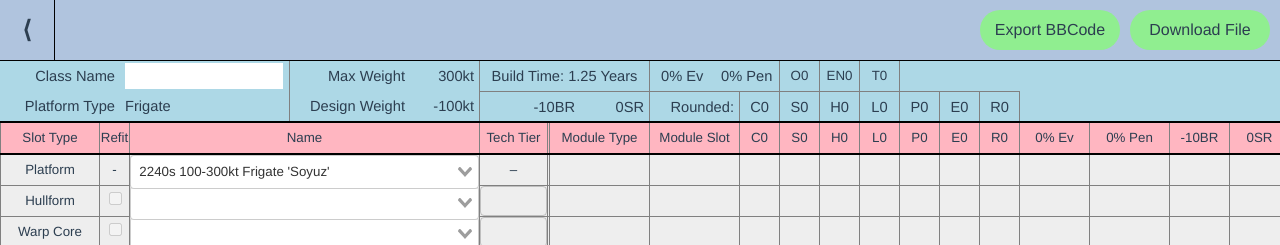
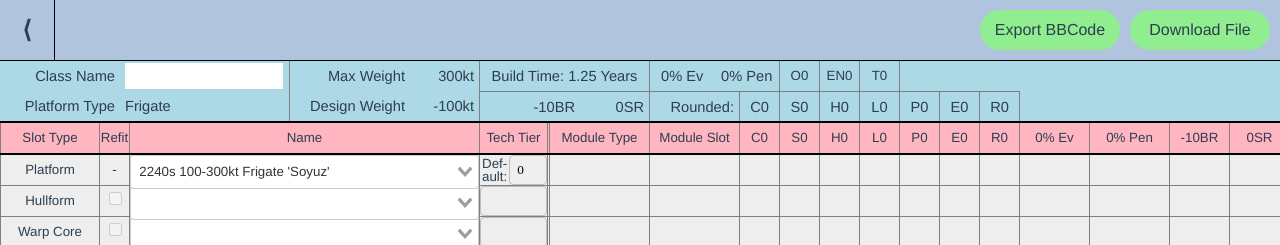
Before and after one commit to OnAGravitasHunt/ship-designer-new, a Vue app: page /create in a window 1280 px wide. Shown: the top 245 px of the page. Built offline with nearby package versions, Linux system fonts and the light colour scheme.

Commit message:
allow setting a default tech tier

```diff
--- a/src/components/design/DesignTablePlatformRow.vue
+++ b/src/components/design/DesignTablePlatformRow.vue
@@ -4,7 +4,6 @@
     <div class="design-row-cell">-</div>
     <div
       class="design-row-cell"
-      :class="{ 'high-z': highZ }"
       :style="[zIndex]"
     >
       <v-select
@@ -14,7 +13,14 @@
         :options="[...permittedPlatforms.map(m => m.name)]"
       />
     </div>
-    <div class="design-row-cell double-right">–</div>
+    <div class="design-row-cell double-right input-wrapper">
+      <div class="input-label">Def-ault:</div>
+      <input
+        class="tech-tier-input"
+        type="number"
+        v-model="defaultTier"
+      />
+    </div>
     <div v-for="n in 16" :key="n" class="design-row-cell"></div>
   </div>
 </template>
@@ -22,11 +28,6 @@
 <script>
 export default {
   name: 'DesignTablePlatformRow',
-  data () {
-    return {
-      highZ: false
-    }
-  },
   computed: {
     moduleName: {
       get () {
@@ -34,6 +35,14 @@ export default {
       },
       set (name) {
         this.$store.dispatch('setPlatform', { name })
+      }
+    },
+    defaultTier: {
+      get () {
+        return this.$store.state.design.defaultTier
+      },
+      set (t) {
+        this.$store.commit('setDefaultTier', t)
       }
     },
     permittedPlatforms () {
@@ -72,7 +81,26 @@ export default {
 .double-right {
   border-right: 3px double grey;
 }
-/* .high-z {
-  z-index: 100;
-} */
+.tech-tier-input {
+  box-sizing: border-box;
+  outline: none;
+  background-color: transparent;
+  font-family: 'Avenir';
+  width: 38px;
+  font-size: 10pt;
+  height: 30px;
+  border: 1px solid rgba(60, 60, 60, 0.26);
+  border-radius: 4px;
+  text-align: center;
+  font-weight: inherit;
+  vertical-align: top;
+}
+.input-label {
+  width: 25px;
+  height: 30px;
+  display: inline-block;
+  margin: 0 2px;
+  line-height: 10pt;
+  padding-top: 2px;
+}
 </style>
--- a/src/store/design.js
+++ b/src/store/design.js
@@ -31,6 +31,7 @@ function roundPercents (s) {
 
 export default {
   state: {
+    defaultTier: 0,
     className: 'Comet Study 1',
     platformGrade: 1,
     minSlots: 2,
@@ -97,6 +98,9 @@ export default {
     },
     setMinSlots (state, min) {
       state.minSlots = min
+    },
+    setDefaultTier (state, tier) {
+      state.defaultTier = tier
     }
   },
   actions: {
@@ -118,7 +122,6 @@ export default {
             return state.slots[i] && state.slots[i].module ? state.slots[i] : s
           })
         }
-        // console.log(slots)
         slots = slots.map((s, i) => ({ ...s, key: i }))
 
         commit('setPlatformName', name)
@@ -135,7 +138,7 @@ export default {
         properties.isRefit = false
         properties.stats = {}
       } else if (state.slots[index].module === null && properties.module) {
-        properties.techTier = 0
+        properties.techTier = state.defaultTier
       }
       commit('setSlot', {
         index,
@@ -173,6 +176,7 @@ export default {
       dispatch('setPlatform', { name: design.platform, overwrite: true }).then(() => {
         commit('setSlots', design.slots)
         commit('setClassName', design.className)
+        commit('setDefaultTier', design.defaultTier)
       })
     }
   }
--- a/src/store/library.js
+++ b/src/store/library.js
@@ -136,7 +136,6 @@ export default {
       let stored = localStorage.getItem('partLists')
       if (stored) {
         try {
-          // console.log(stored)
           stored = JSON.parse(stored)
           commit('loadLists', stored)
         } catch (error) {
```
